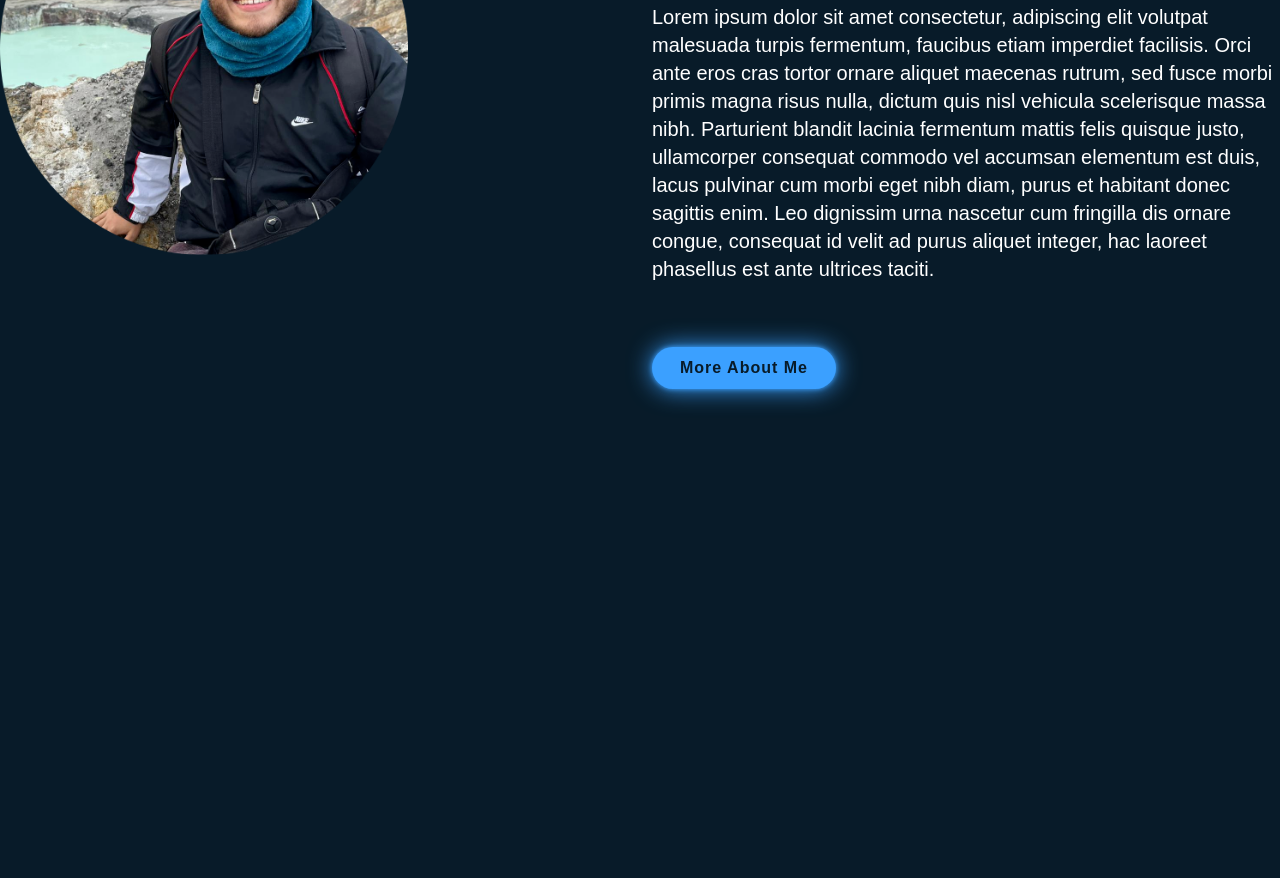
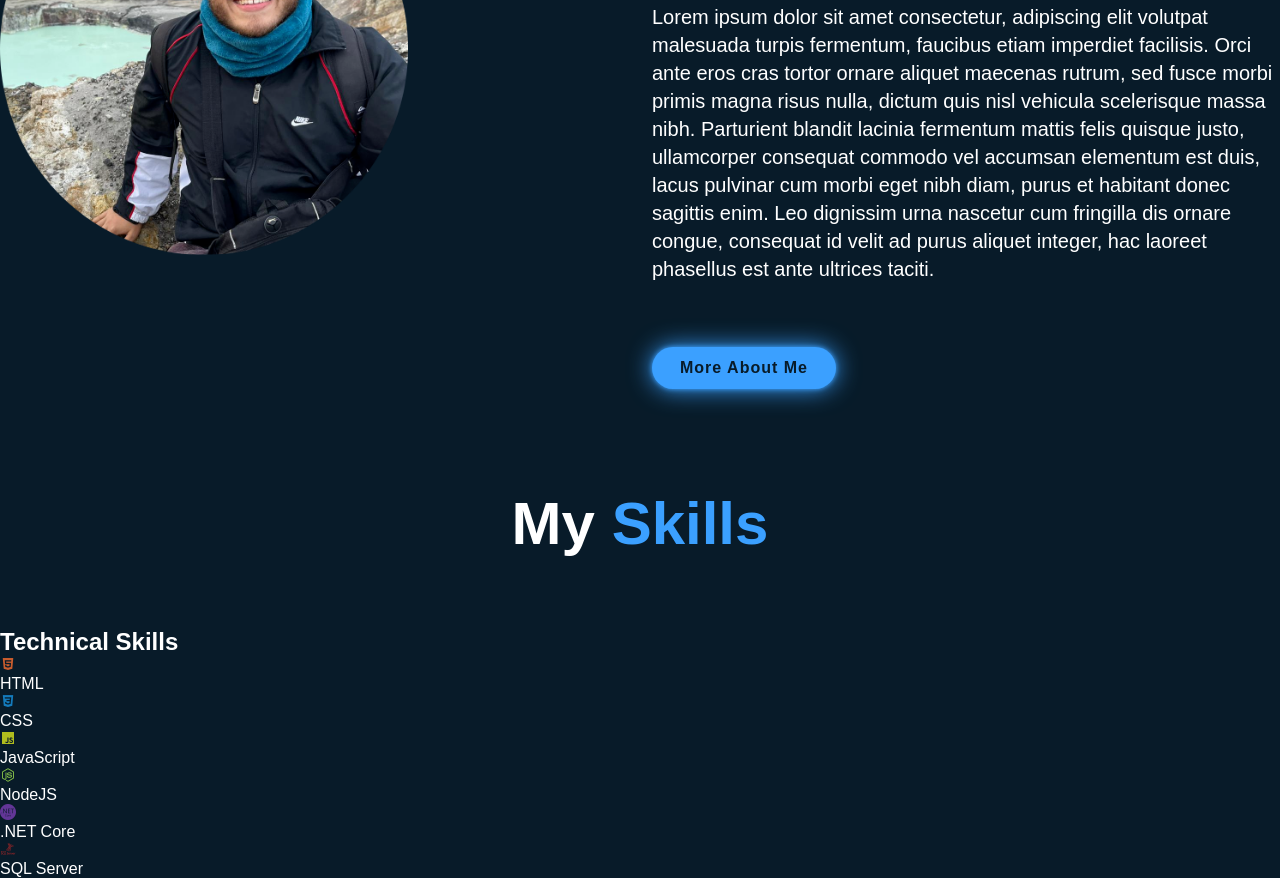
Before and after one commit to RonaldSancho/Portfolio_Ronald, a plain HTML site: page index.html in a window 1280 px wide. Shown: the part 962-1840 px from the top of the page. Before the commit the page ends 1351 px from the top, so only its background shows below. Drawn offline with nearby package versions, Linux system fonts and the light colour scheme.

Commit message:
Start my skills

```diff
--- a/index.html
+++ b/index.html
@@ -7,6 +7,7 @@
     <link rel="stylesheet" href="public/styles/main.css">
     <link href='https://unpkg.com/boxicons@2.1.4/css/boxicons.min.css' rel='stylesheet'>
     <script src="https://unpkg.com/typed.js@2.0.16/dist/typed.umd.js"></script>
+    <link rel="stylesheet" href="https://cdn.jsdelivr.net/gh/devicons/devicon@v2.15.1/devicon.min.css">
 </head>
 <body>
     <header class="header">
@@ -56,6 +57,62 @@
         </div>
     </section>
 
+    <h1 class="sub-title">My <span>Skills</span></h1>
+
+    <section>
+        <div class="container" id="skills">
+            <h1 class="heading">Technical Skills</h1>
+            <div class="bar"><i style="color: #c95d2e;" class='bx bxl-html5'></i>
+                <div class="info">
+                    <span>HTML</span>
+                </div>
+                <div class="progress-line HTML">
+                    <span></span>
+                </div>
+            </div>
+            <div class="bar"><i style="color: #147bbc;" class='bx bxl-css3'></i>
+                <div class="info">
+                    <span>CSS</span>
+                </div>
+                <div class="progress-line CSS">
+                    <span></span>
+                </div>
+            </div>
+            <div class="bar"><i style="color: #b0bc1e;" class='bx bxl-javascript'></i>
+                <div class="info">
+                    <span>JavaScript</span>
+                </div>
+                <div class="progress-line JS">
+                    <span></span>
+                </div>
+            </div>
+            <div class="bar"><i style="color: #8CC84B;" class='bx bxl-nodejs'></i>
+                <div class="info">
+                    <span>NodeJS</span>
+                </div>
+                <div class="progress-line nodejs">
+                    <span></span>
+                </div>
+            </div>
+            <div class="bar"><i class="devicon-dotnetcore-plain colored"></i>
+                <div class="info">
+                    <span>.NET Core</span>
+                </div>
+                <div class="progress-line HTML">
+                    <span></span>
+                </div>
+            </div>
+            <div class="bar"><i style="color: #CC2927;" class="devicon-microsoftsqlserver-plain-wordmark"></i>
+                <div class="info">
+                    <span>SQL Server</span>
+                </div>
+                <div class="progress-line HTML">
+                    <span></span>
+                </div>
+            </div>
+        </div>
+    </section>
+
     <script src="index.js"></script>
 </body>
 </html>
--- a/public/styles/main.css
+++ b/public/styles/main.css
@@ -2,6 +2,7 @@
     --ColorPrincipal: #081b29;
     --ColorSecundario: #3ba0ff;
     --ColorBlanco: #fff;
+    --ColorAzulOscuro: #051129;
 }
 
 * {
@@ -22,7 +23,7 @@ body{
     left: 0;
     width: 100%;
     padding: 20px 10%;
-    background: transparent;
+    background: var(--ColorAzulOscuro);
     display: flex;
     justify-content: space-between;
     align-items: center;
@@ -123,7 +124,7 @@ body{
 }
 .home-social a:hover{
     background: var(--ColorSecundario);
-    color: #081b29;
+    color: var(--ColorPrincipal);
     box-shadow: 0 0 20px var(--ColorSecundario);
 }
 
@@ -185,6 +186,16 @@ body{
     margin-bottom: 4rem;
 }
 
+.sub-title{
+    text-align: center;
+    font-size: 60px;
+    padding-top: 100px;
+    padding-bottom: 70px;
+}
+
+.sub-title span{
+    color: var(--ColorSecundario);
+}
 
 
 @keyframes slideRight{
```
